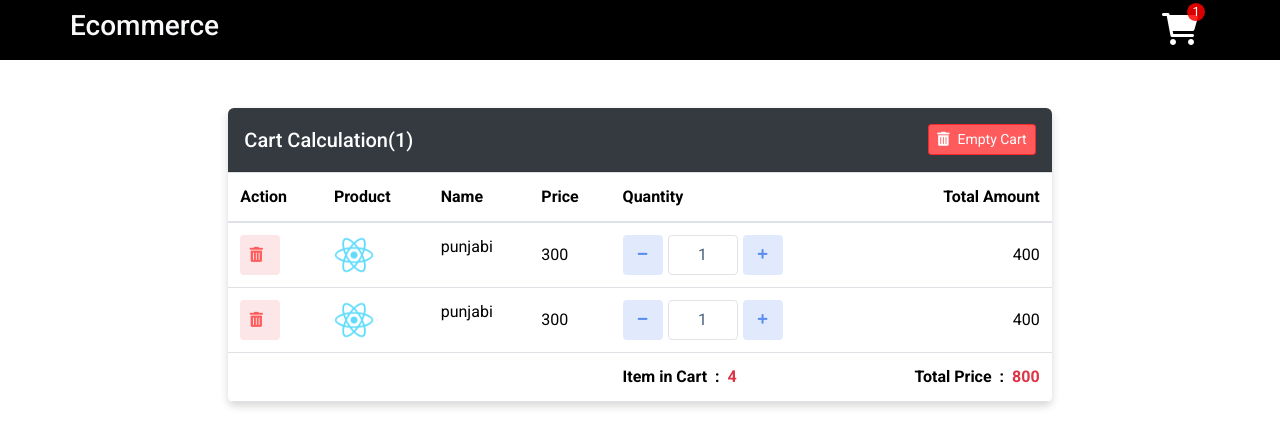
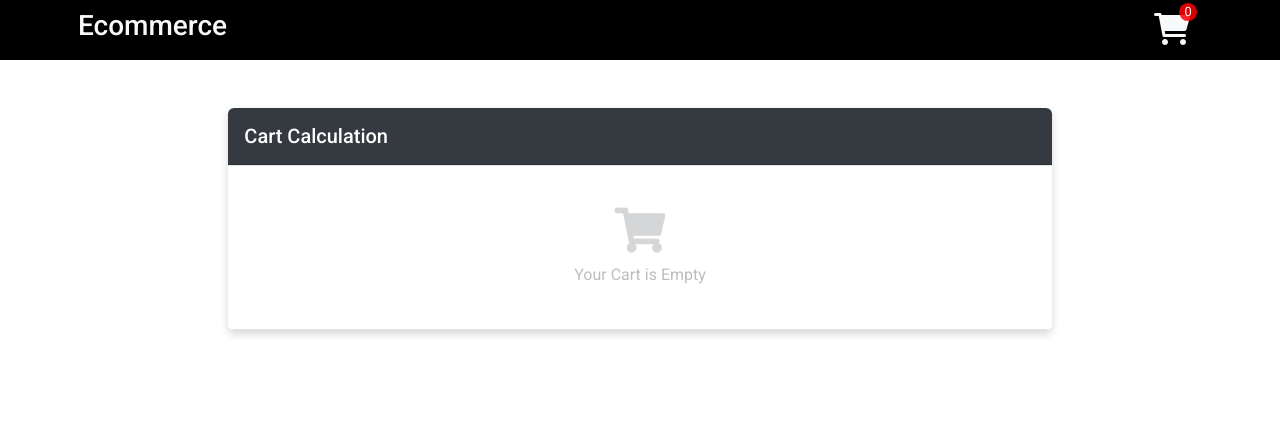
Before and after one commit to OrlayMolina/05.Redux-javascript-ecommerce-hindi, a React (Create React App) app: page /cart in a window 1280 px wide. Shown: the top 446 px of the page. Built offline with nearby package versions, Linux system fonts and the light colour scheme.

Commit message:
se actualiza el proyecto.

```diff
--- a/src/components/CartDetails.js
+++ b/src/components/CartDetails.js
@@ -1,8 +1,19 @@
 import React from 'react'
 import './cartstyle.css'
+import { useDispatch, useSelector } from 'react-redux';
+import { addToCart } from '../redux/features/cartSlice';
 
 const CartDetails = () => {
-    const arr = [0,1];
+
+    const { carts } = useSelector(state => state.allCart);
+    console.log(carts);
+
+    const dispatch = useDispatch();
+    //add to cart
+    const handleIncrement = e => {
+        dispatch(addToCart(e));
+    }
+
     return (
         <>
             <div className='row justify-content-center m-0'>
@@ -11,10 +22,10 @@ const CartDetails = () => {
                         <div className='card-header bg-dark p-3'>
                             <div className='card-header-flex'>
                                 <h5 className='text-white m-0'>
-                                    Cart Calculation(1)
+                                    Cart Calculation{carts.length > 0 ? `(${carts.length})` : ''}
                                 </h5>
                                 {
-                                    arr.length > 0 ? <button className='btn btn-danger mt-0 btn-sm'><i className='fa fa-trash-alt mr-2'></i><span>Empty Cart</span></button> : ""
+                                    carts.length > 0 ? <button className='btn btn-danger mt-0 btn-sm'><i className='fa fa-trash-alt mr-2'></i><span>Empty Cart</span></button> : ""
                                 }
                             </div>
 
@@ -22,7 +33,7 @@ const CartDetails = () => {
 
                         <div className='card-body p-0'>
                             {
-                                arr.length === 0 ? <table className='table cart-table mb-0'>
+                                carts.length === 0 ? <table className='table cart-table mb-0'>
                                     <tbody>
                                         <tr>
                                             <td colSpan={6}>
@@ -47,29 +58,29 @@ const CartDetails = () => {
                                     </thead>
                                     <tbody>
                                         {
-                                            arr.map((data, index) => {
+                                            carts.map((data, index) => {
                                                 return (
                                                     <>
                                                         <tr>
                                                             <td>
                                                                 <button className='prdct-delete'><i className='fa fa-trash-alt mr-2'></i></button>
                                                             </td>
-                                                            <td><div className='product-img'><img src='/logo192.png' alt=''/></div></td>
-                                                            <td><div className='product-name'><p>punjabi</p></div></td>
-                                                            <td>300</td>
+                                                            <td><div className='product-img'><img src={data.imgdata} alt=''/></div></td>
+                                                            <td><div className='product-name'><p>{data.dish}</p></div></td>
+                                                            <td>{data.price}</td>
                                                             <td>
                                                                 <div className='prdct-qty-container'>
                                                                     <button className='prdct-qty-btn' type='button'>
                                                                         <i className='fa fa-minus'></i>
                                                                     </button>
-                                                                    <input type='text' className='qty-input-box' value={1} name='' id=''/>
-                                                                    <button className='prdct-qty-btn' type='button'>
+                                                                    <input type='text' className='qty-input-box' value={data.qnty} name='' id=''/>
+                                                                    <button className='prdct-qty-btn' type='button' onClick={() => handleIncrement(data)}>
                                                                         <i className='fa fa-plus'></i>
                                                                     </button>
                                                                 </div>
                                                             </td>
                                                             <td className='text-right'>
-                                                                400
+                                                                {data.qnty * data.price}
                                                             </td>
                                                         </tr>
                                                     </>
--- a/src/components/Headers.js
+++ b/src/components/Headers.js
@@ -2,23 +2,29 @@ import Container from 'react-bootstrap/Container';
 import Navbar from 'react-bootstrap/Navbar';
 import React from 'react'
 import { useSelector } from 'react-redux';
+import { NavLink } from 'react-router-dom';
 
 const Headers = () => {
 
-    const cartData = useSelector(state => state.allCart);
-    console.log(cartData);
+    const {carts} = useSelector(state => state.allCart);
+    console.log(carts);
     return (
         <>
             <Navbar style={{height: "60px", background: "black", color: "white"}}>
                 <Container>
+                    <NavLink to={'/'} className="text-decoration-none text-light mx-2">
                         <h3 className='text-light'>
                             Ecommerce
                         </h3>
+                    </NavLink>
+                    <NavLink to={'/cart'} className="text-decoration-none text-light mx-2">
                         <div id='ex4'>
-                        <span className='p1 fa-stack fa-2x has-badge' data-count={1}>
+                            <span className='p1 fa-stack fa-2x has-badge' data-count={carts.length}>
                                 <i className="fa-solid fa-cart-shopping"></i>
                             </span>
                         </div>
+                    </NavLink>
+
                 </Container>
             </Navbar>
         </>
--- a/src/redux/features/cartSlice.js
+++ b/src/redux/features/cartSlice.js
@@ -10,7 +10,15 @@ const cartSlice = createSlice({
     reducers: {
         //add to cart
         addToCart: (state, action) => {
-            console.log("action: ", action);
+            const IteamIndex = state.carts.findIndex((iteam) =>iteam.id === action.payload.id);
+
+            if(IteamIndex >= 0){
+                state.carts[IteamIndex].qnty +=1;
+            }else {
+                const temp = {...action.payload, qnty:1}
+                state.carts = [...state.carts, temp]
+            }
+
         }
     }
 });
```
Lines whose indentation alone changed are shown as unchanged.
